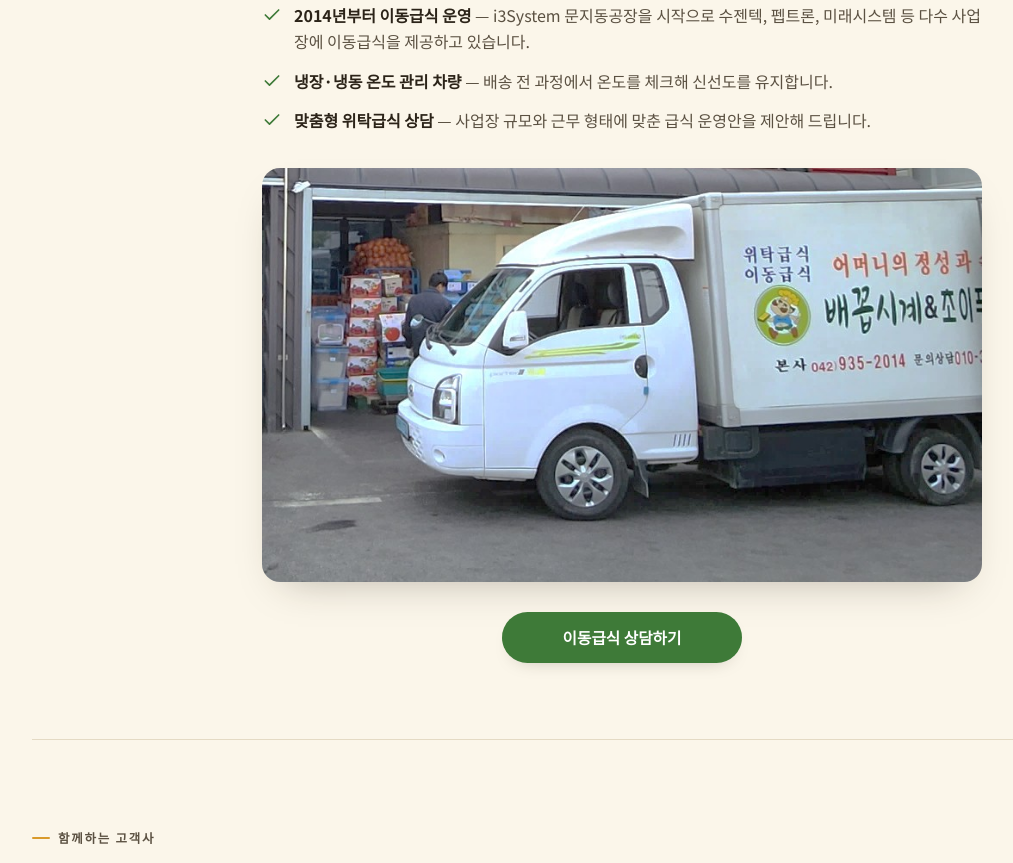
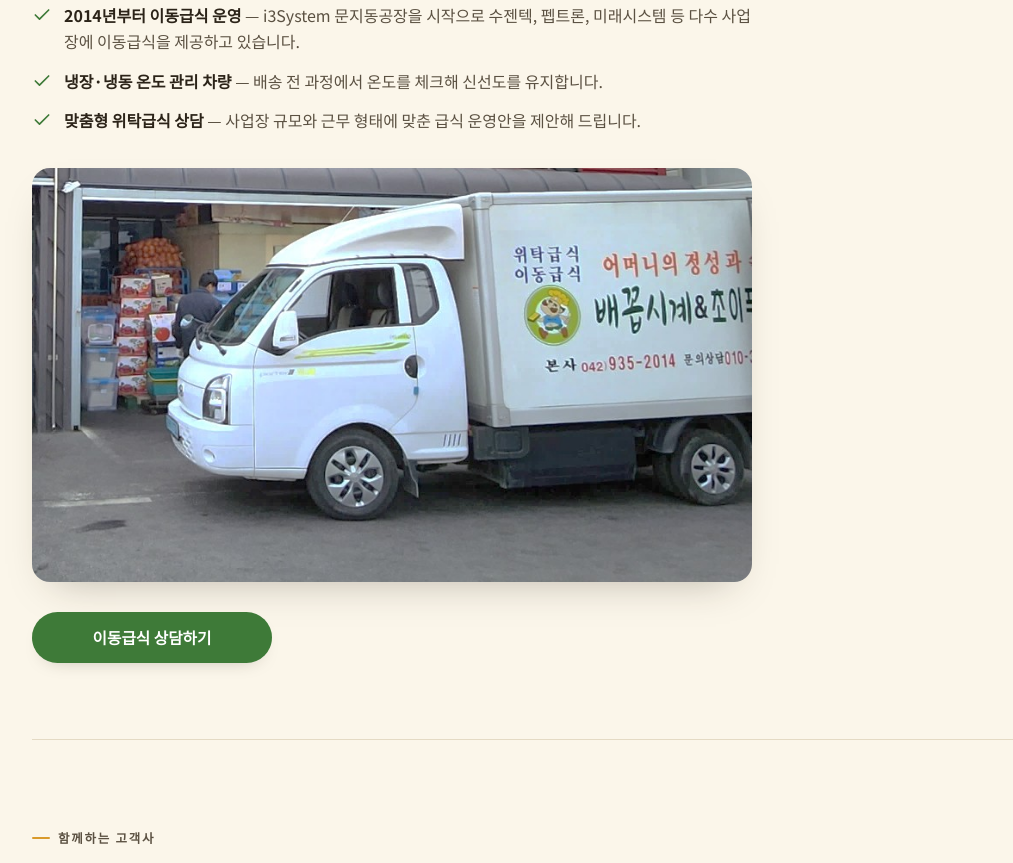
Before and after one commit to itafterschool-svg/baekkopsigye-homepage, a plain HTML site: page index.html in a window 1280 px wide. Shown: the part 2914-3777 px from the top of the page, without its empty margins (18-1031 px from the left). Drawn offline with Linux system fonts and the light colour scheme; a web font is replaced by a local one.

Commit message:
Add files via upload

```diff
--- a/index.html
+++ b/index.html
@@ -222,10 +222,10 @@
   .corner-copy p{ margin-top:8px; color:var(--ink-soft); line-height:1.65; font-size:0.95rem; }
 
   /* mobile catering (stacked: content -> photo -> cta) */
-  .mobile-stack{ max-width:720px; margin-inline:auto; }
+  .mobile-stack{ max-width:720px; margin-inline:0; }
   .mobile-photo{ margin-top:34px; border-radius:var(--radius); overflow:hidden; box-shadow:var(--shadow); aspect-ratio:16/9.2; }
   .mobile-photo img{ width:100%; height:100%; object-fit:cover; }
-  .mobile-cta{ margin-top:30px; text-align:center; }
+  .mobile-cta{ margin-top:30px; }
   .mobile-cta .btn{ min-width:240px; }
   .check-list{ list-style:none; margin:22px 0 0; padding:0; display:grid; gap:14px; }
   .check-list li{ display:flex; gap:12px; align-items:flex-start; line-height:1.6; color:var(--ink-soft); }
```
